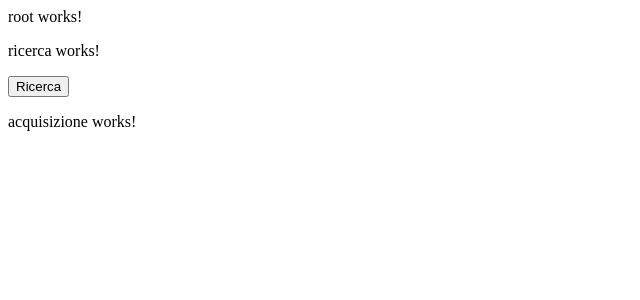
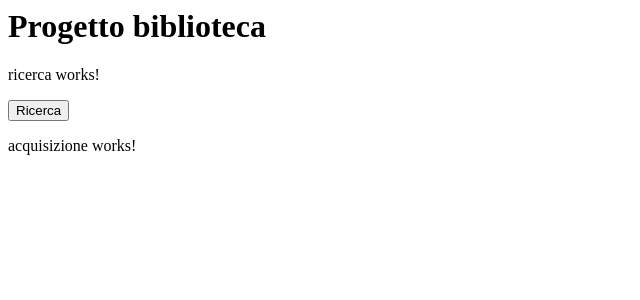
Before and after one commit to Isoga88/Progettofinale_ssw, an Angular app: page / in a window 1280 px wide. Shown: the top 300 px of the page, without its empty margins (0-640 px from the left). Built offline with nearby package versions, Linux system fonts and the light colour scheme.

Commit message:
1 file modified

```diff
--- a/src/root/root.component.html
+++ b/src/root/root.component.html
@@ -1,3 +1,3 @@
-<p>root works!</p>
+<h1>Progetto biblioteca</h1>
 <app-ricerca></app-ricerca>
 <app-acquisizione></app-acquisizione>
```
